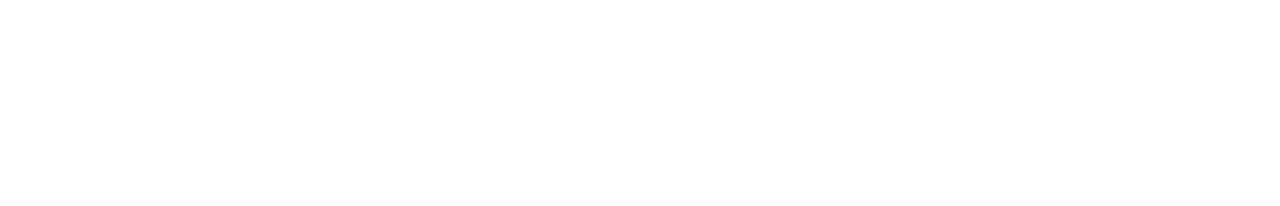
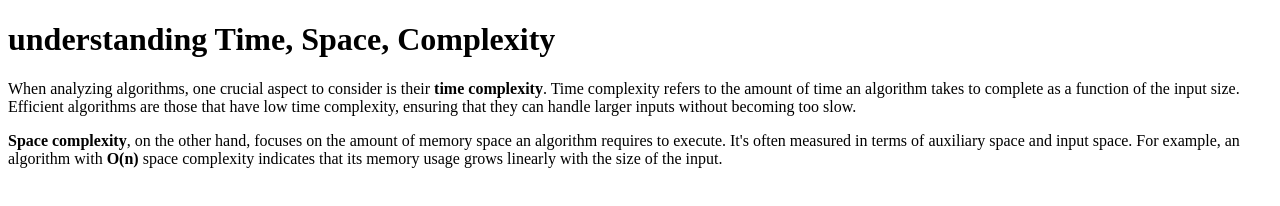
Before and after one commit to acciojob/time-and-space-complexity-ShreyaDeveloper2001, a website: page main.html in a window 1280 px wide. Drawn offline with Linux system fonts and the light colour scheme.

Commit message:
created a submission

```diff
--- a/main.html
+++ b/main.html
@@ -4,6 +4,7 @@
 
 <head>
 	<link rel="stylesheet" href="styles.css">
+	<title>Time and Space Complexity</title>
 </head>
 
 <body>
@@ -11,6 +12,8 @@
     <script type="text/javascript" src="./script.js">
 </script>
 
+	<h1>understanding Time, Space, Complexity</h1>
+	<p>When analyzing algorithms, one crucial aspect to consider is their <strong>time complexity</strong>. Time complexity refers to the amount of time an algorithm takes to complete as a function of the input size. Efficient algorithms are those that have low time complexity, ensuring that they can handle larger inputs without becoming too slow.</p>
+	<p><strong>Space complexity</strong>, on the other hand, focuses on the amount of memory space an algorithm requires to execute. It's often measured in terms of auxiliary space and input space. For example, an algorithm with <strong>O(n)</strong> space complexity indicates that its memory usage grows linearly with the size of the input.</p>
 </body>
-
 </html>
```
